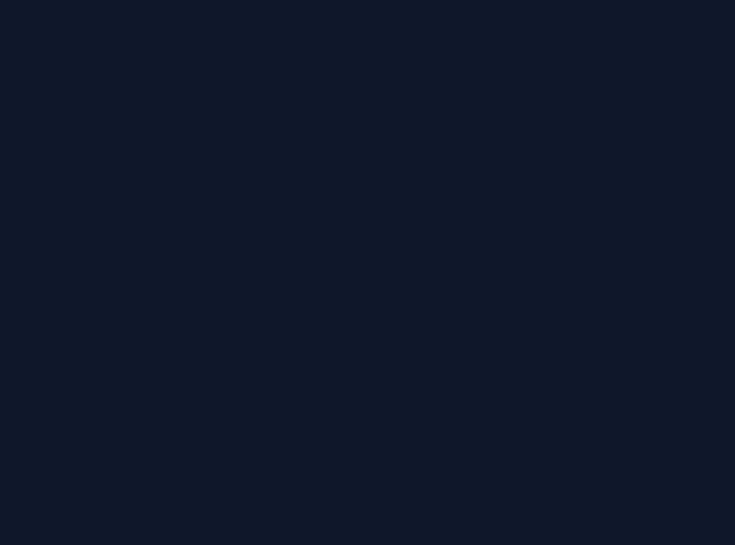
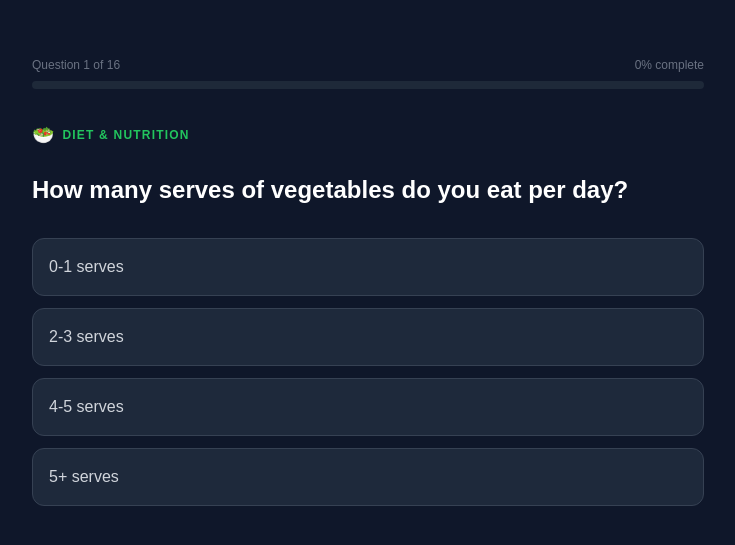
Before and after one commit to DamonLindsay/health-quiz, a Vue app: page /quiz in a window 1280 px wide. Shown: the part 119-664 px from the top of the page, without its empty margins (272-1007 px from the left). Built offline with nearby package versions, Linux system fonts and the light colour scheme; the HTML template or start-up script is replaced by a standard one.

Commit message:
feat: build quiz screen with progress bar and answer selection

```diff
--- a/src/views/QuizView.vue
+++ b/src/views/QuizView.vue
@@ -1,3 +1,93 @@
+<script setup lang="ts">
+import { ref, computed } from 'vue'
+import { useRouter } from 'vue-router'
+import { questions, categoryInfo } from '@/data/questions'
+
+const router = useRouter()
+
+const currentIndex = ref(0)
+const answers = ref<Record<number, number>>({})
+
+const currentQuestion = computed(() => questions[currentIndex.value]!)
+const progress = computed(() => (currentIndex.value / questions.length) * 100)
+const isLastQuestion = computed(() => currentIndex.value === questions.length - 1)
+const categoryColour = computed(() => categoryInfo[currentQuestion.value.category].colour)
+const categoryLabel = computed(() => categoryInfo[currentQuestion.value.category].label)
+const categoryIcon = computed(() => categoryInfo[currentQuestion.value.category].icon)
+
+const selectAnswer = (score: number) => {
+  answers.value[currentQuestion.value.id] = score
+  setTimeout(() => {
+    if (isLastQuestion.value) {
+      sessionStorage.setItem('quizAnswers', JSON.stringify(answers.value))
+      router.push({ name: 'results' })
+    } else {
+      currentIndex.value++
+    }
+  }, 300)
+}
+
+const isAnswered = (score: number) => answers.value[currentQuestion.value.id] === score
+</script>
+
 <template>
-  <div></div>
+  <div class="min-h-screen flex flex-col items-center justify-center p-8">
+    <div class="max-w-2xl w-full">
+      <!-- Progress bar -->
+      <div class="mb-8">
+        <div class="flex justify-between text-xs text-gray-500 mb-2">
+          <span>Question {{ currentIndex + 1 }} of {{ questions.length }}</span>
+          <span>{{ Math.round(progress) }}% complete</span>
+        </div>
+        <div class="w-full bg-gray-800 rounded-full h-2">
+          <div
+            class="h-2 rounded-full transition-all duration-500"
+            :style="{ width: `${progress}%`, backgroundColor: categoryColour }"
+          ></div>
+        </div>
+      </div>
+
+      <!-- Category label -->
+      <div class="flex items-center gap-2 mb-6">
+        <span class="text-lg">{{ categoryIcon }}</span>
+        <span
+          class="text-xs uppercase tracking-widest font-semibold"
+          :style="{ color: categoryColour }"
+        >
+          {{ categoryLabel }}
+        </span>
+      </div>
+
+      <!-- Question -->
+      <h2 class="text-2xl font-bold text-white mb-8 leading-snug">
+        {{ currentQuestion.question }}
+      </h2>
+
+      <!-- Options -->
+      <div class="space-y-3">
+        <button
+          v-for="option in currentQuestion.options"
+          :key="option.text"
+          @click="selectAnswer(option.score)"
+          :class="[
+            'w-full text-left p-4 rounded-xl border transition-all duration-200 cursor-pointer',
+            isAnswered(option.score)
+              ? 'border-opacity-100 text-white'
+              : 'border-gray-700 bg-[#1e293b] text-gray-300 hover:border-gray-500 hover:bg-[#263548]',
+          ]"
+          :style="
+            isAnswered(option.score)
+              ? {
+                  backgroundColor: categoryColour + '22',
+                  borderColor: categoryColour,
+                  color: 'white',
+                }
+              : {}
+          "
+        >
+          {{ option.text }}
+        </button>
+      </div>
+    </div>
+  </div>
 </template>
```
